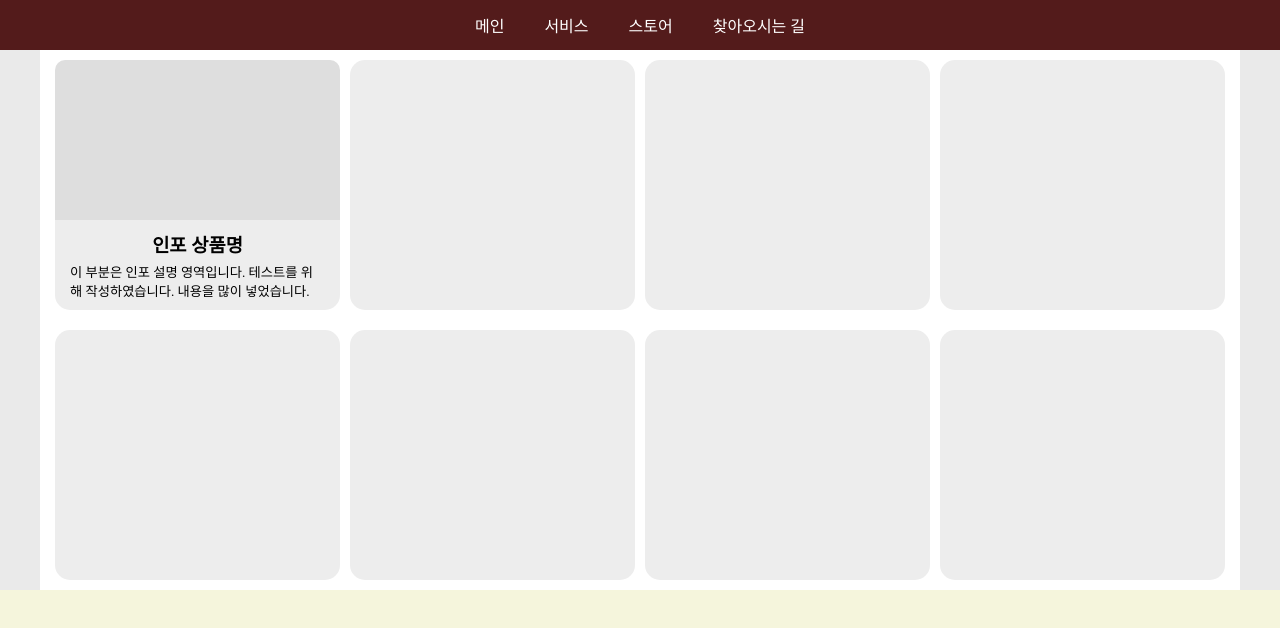
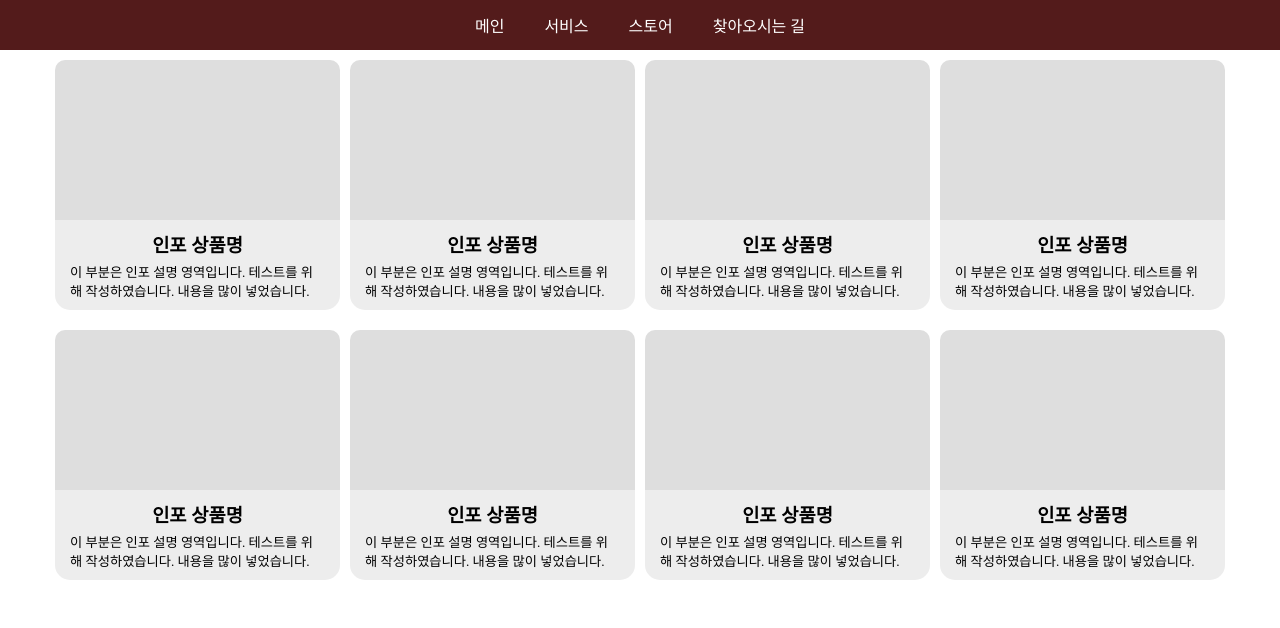
Before and after one commit to DICEPT/Landing_Page_Website, a plain HTML site: page index.html in a window 1280 px wide. Drawn offline with nearby package versions, Linux system fonts and the light colour scheme.

Commit message:
내용 업데이트

```diff
--- a/index.html
+++ b/index.html
@@ -31,13 +31,41 @@
                         <h1>인포 상품명</h1>
                         <h5>이 부분은 인포 설명 영역입니다. 테스트를 위해 작성하였습니다. 내용을 많이 넣었습니다.</h5>
                     </div>
-                    <div class="info_box"></div>
-                    <div class="info_box"></div>
-                    <div class="info_box"></div>
-                    <div class="info_box"></div>
-                    <div class="info_box"></div>
-                    <div class="info_box"></div>
-                    <div class="info_box"></div>
+                    <div class="info_box">
+                        <div class="img_box"></div>
+                        <h1>인포 상품명</h1>
+                        <h5>이 부분은 인포 설명 영역입니다. 테스트를 위해 작성하였습니다. 내용을 많이 넣었습니다.</h5>
+                    </div>
+                    <div class="info_box">
+                        <div class="img_box"></div>
+                        <h1>인포 상품명</h1>
+                        <h5>이 부분은 인포 설명 영역입니다. 테스트를 위해 작성하였습니다. 내용을 많이 넣었습니다.</h5>
+                    </div>
+                    <div class="info_box">
+                        <div class="img_box"></div>
+                        <h1>인포 상품명</h1>
+                        <h5>이 부분은 인포 설명 영역입니다. 테스트를 위해 작성하였습니다. 내용을 많이 넣었습니다.</h5>
+                    </div>
+                    <div class="info_box">
+                        <div class="img_box"></div>
+                        <h1>인포 상품명</h1>
+                        <h5>이 부분은 인포 설명 영역입니다. 테스트를 위해 작성하였습니다. 내용을 많이 넣었습니다.</h5>
+                    </div>
+                    <div class="info_box">
+                        <div class="img_box"></div>
+                        <h1>인포 상품명</h1>
+                        <h5>이 부분은 인포 설명 영역입니다. 테스트를 위해 작성하였습니다. 내용을 많이 넣었습니다.</h5>
+                    </div>
+                    <div class="info_box">
+                        <div class="img_box"></div>
+                        <h1>인포 상품명</h1>
+                        <h5>이 부분은 인포 설명 영역입니다. 테스트를 위해 작성하였습니다. 내용을 많이 넣었습니다.</h5>
+                    </div>
+                    <div class="info_box">
+                        <div class="img_box"></div>
+                        <h1>인포 상품명</h1>
+                        <h5>이 부분은 인포 설명 영역입니다. 테스트를 위해 작성하였습니다. 내용을 많이 넣었습니다.</h5>
+                    </div>
                 </div>
             </section>
         </article>
--- a/style.css
+++ b/style.css
@@ -5,10 +5,6 @@
 
 html {
     font-size: 100%;
-}
-
-body {
-    background-color: beige;
 }
 
 .nav_bar {
@@ -58,7 +54,6 @@ body {
 }
 
 .main {
-    background-color: rgb(234, 234, 234);
     display: flex;
     margin-top: 50px;
 }
```
